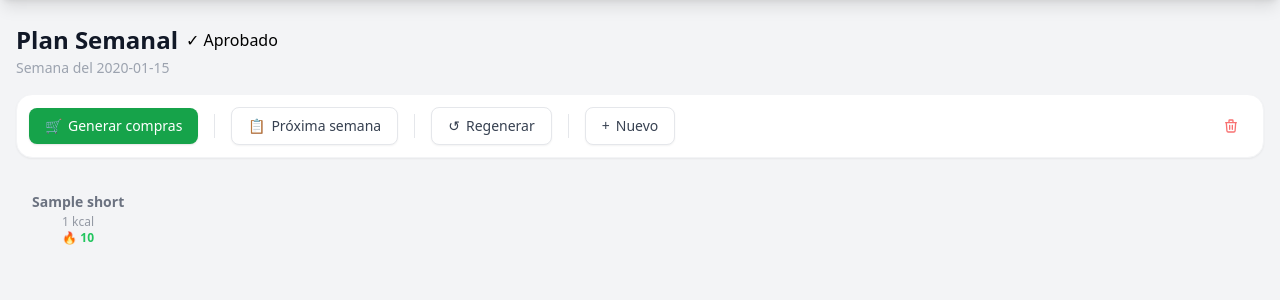
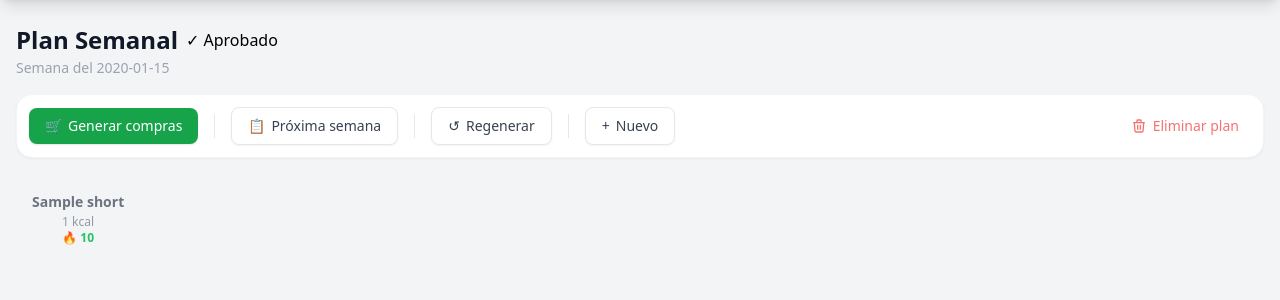
Before and after one commit to sagmpro/app_nutricion, a FastAPI app: template app/templates/meal_plan/view.html in a window 1280 px wide. Shown: the part 56-356 px from the top of the page. Run offline with FastAPI, Linux system fonts and the light colour scheme; the template is opened without the code that fills it: most values are stand-ins (such as "Sample title", 1, 10 or a date in 2020); some libraries are stand-ins or nearby versions.

Commit message:
Rename delete plan button to 'Eliminar plan' with text on all screens

```diff
--- a/app/templates/meal_plan/view.html
+++ b/app/templates/meal_plan/view.html
@@ -127,12 +127,14 @@
     </div>
 
     <!-- Right group: destructive -->
-    <form method="POST" action="/plan/{{ meal_plan.id }}/eliminar"
-          onsubmit="return confirm('¿Eliminar este plan? Esta acción no se puede deshacer.')">
-      <button class="btn-ghost text-red-400 hover:text-red-600 hover:bg-red-50 text-sm px-3 py-2">
-        <svg class="w-4 h-4" fill="none" stroke="currentColor" viewBox="0 0 24 24">
+    <form id="form-eliminar-plan" method="POST" action="/plan/{{ meal_plan.id }}/eliminar">
+      <button type="button"
+              onclick="pedirConfirmacion('🗑 Eliminar plan', '¿Eliminar este plan permanentemente? Esta acción no se puede deshacer.', 'form-eliminar-plan')"
+              class="btn-ghost text-red-400 hover:text-red-600 hover:bg-red-50 text-sm px-3 py-2 flex items-center gap-1.5">
+        <svg class="w-4 h-4 flex-shrink-0" fill="none" stroke="currentColor" viewBox="0 0 24 24">
           <path stroke-linecap="round" stroke-linejoin="round" stroke-width="2" d="M19 7l-.867 12.142A2 2 0 0116.138 21H7.862a2 2 0 01-1.995-1.858L5 7m5 4v6m4-6v6m1-10V4a1 1 0 00-1-1h-4a1 1 0 00-1 1v3M4 7h16"/>
         </svg>
+        Eliminar plan
       </button>
     </form>
   </div>
```
